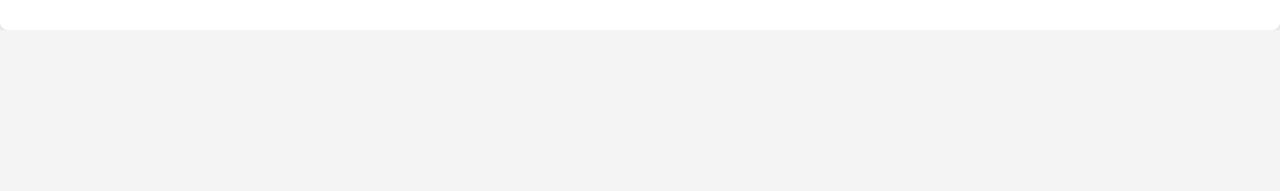
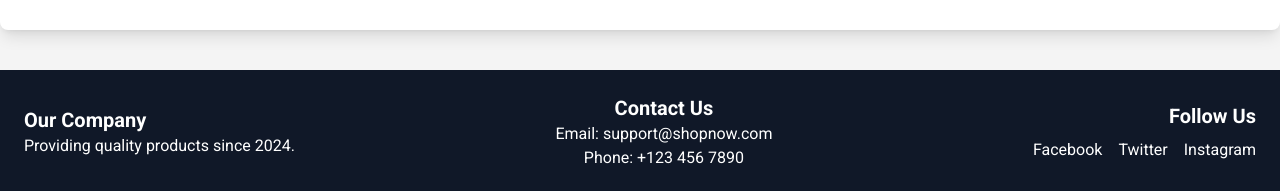
Before and after one commit to phiona-b3/Ecommerce_Website, a React (Vite) app: page / in a window 1280 px wide. Shown: the part 1156-1347 px from the top of the page. Before the commit the page ends 1186 px from the top, so only its background shows below. Built offline with nearby package versions, Linux system fonts and the light colour scheme; no server answers.

Commit message:
Creating a Footer

```diff
--- /dev/null
+++ b/src/components/Footer.tsx
@@ -0,0 +1,32 @@
+const Footer = () => {
+  return (
+    <footer className="bg-gray-900 text-white p-6 mt-10">
+        <div className="container mx-auto flex flex-col md:flex-row justify-between items-center">
+            <div className="text-center md:text-left">
+                {/*Company Info */}
+                <h3 className="text-xl font-bold">Our Company</h3>
+                <p>Providing quality products since 2024.</p>
+            </div>
+
+            {/*Contact Info */}
+            <div className="text-center">
+                <h3 className="text-xl font-bold">Contact Us</h3>
+                <p>Email: support@shopnow.com</p>
+                <p>Phone: +123 456 7890</p>
+            </div>
+
+            {/*SocialMedia Links */}
+            <div className="text-center md:text-right">
+                <h3 className="text-xl font-bold">Follow Us</h3>
+                <div className="flex justify-center md:justify-end space-x-4 mt-2">
+                    <a href="#" className="hover:text-gray-400">Facebook</a>
+                    <a href="#" className="hover:text-gray-400">Twitter</a>
+                    <a href="#" className="hover:text-gray-400">Instagram</a>
+                </div>
+            </div>
+        </div>
+    </footer>
+  )
+}
+
+export default Footer
--- a/src/components/Home.tsx
+++ b/src/components/Home.tsx
@@ -1,3 +1,4 @@
+import Footer from "./Footer"
 import Herobanner from "./Herobanner"
 import ProductList from "./ProductList"
 import Testimonials from "./Testimonials"
@@ -8,6 +9,7 @@ const Home = () => {
         <Herobanner/>
         <ProductList/>
         <Testimonials/>
+        <Footer/>
     </div>
   )
 }
```
